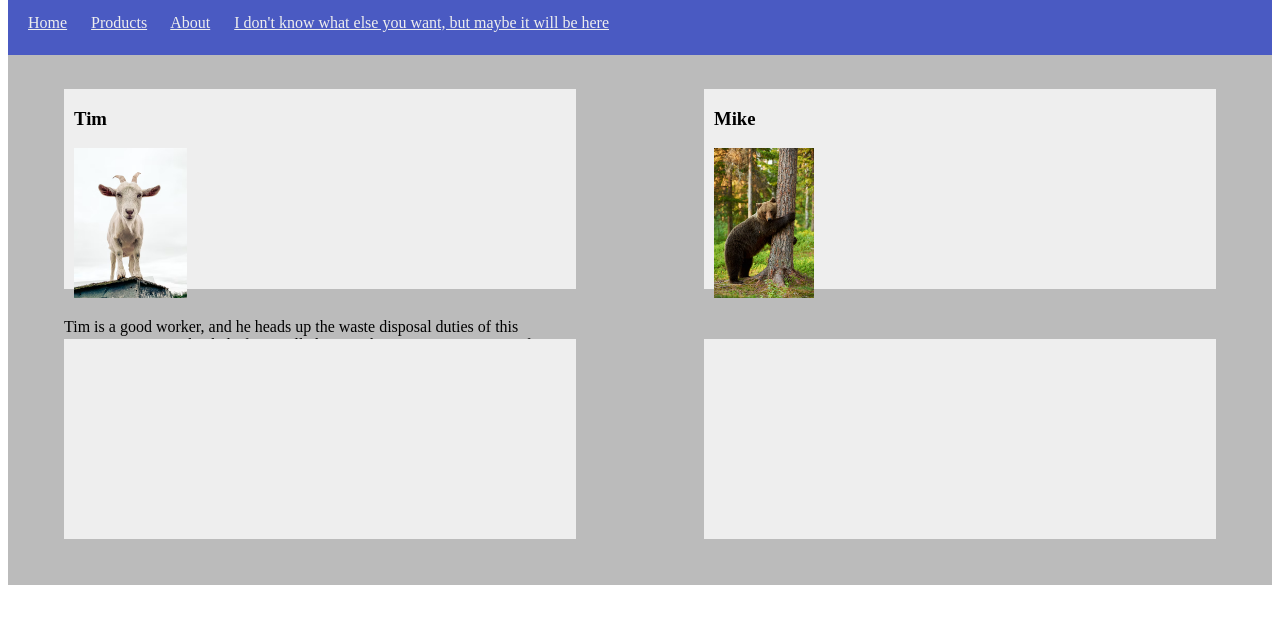
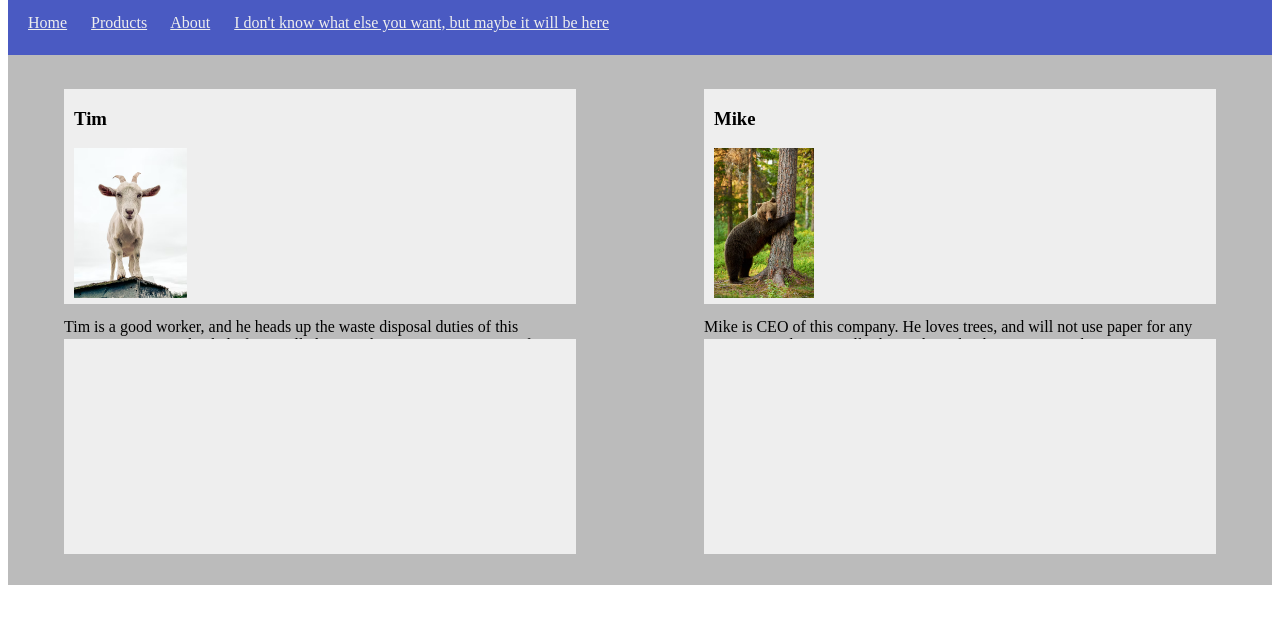
Before and after one commit to jriker105/Team-page-assignment-2.4, a plain HTML site: page index.html in a window 1280 px wide. Shown: the part 66-690 px from the top of the page. Drawn offline with Linux system fonts and the light colour scheme.

Commit message:
fix text

```diff
--- a/index.html
+++ b/index.html
@@ -16,7 +16,7 @@
                 background-color:#bbbbbb;
             }
             .teammember{
-                height:200px;
+                height:215px;
                 width:40%;
                 background-color:#eeeeee;
                 position:absolute;
@@ -47,7 +47,7 @@
             <div class="teammember" style="left:5%; top:155px;">
                 <h3 class="name">Tim</h3>
                 <img src="/Tim.jpg" height="150px" class="employee"/>
-                <p class="profile" width="200" height="150px">Tim is a good worker, and he heads up the waste disposal duties of this company.
+                <p class="profile" width="200">Tim is a good worker, and he heads up the waste disposal duties of this company.
                     He is such a help financially because he insists on not paying for garbage serivces.
                     There is little else to say Tim is a great employee, but no one knows where he came
                     from. He has a PHDs from Harvard in Areospace Technology and Biomedical Engineering.
@@ -56,6 +56,9 @@
             <div class="teammember" style="right:5%; top:155px">
                 <h3 class="name">Mike</h3>
                 <img src="/ThisguywhosenameIwillfigureout.jpg" height="150px" class="employee"/>
+                <p class="profile" width="200px">Mike is CEO of this company. He loves trees, and will not
+                    use paper for any purpose. He doesn't really do anything, but he sometimes shows up.
+                </p>
             </div>
             <div class="teammember" style="left:5%; top:405px;"></div>
             <div class="teammember" style="right:5%; top:405px;"></div>
```
